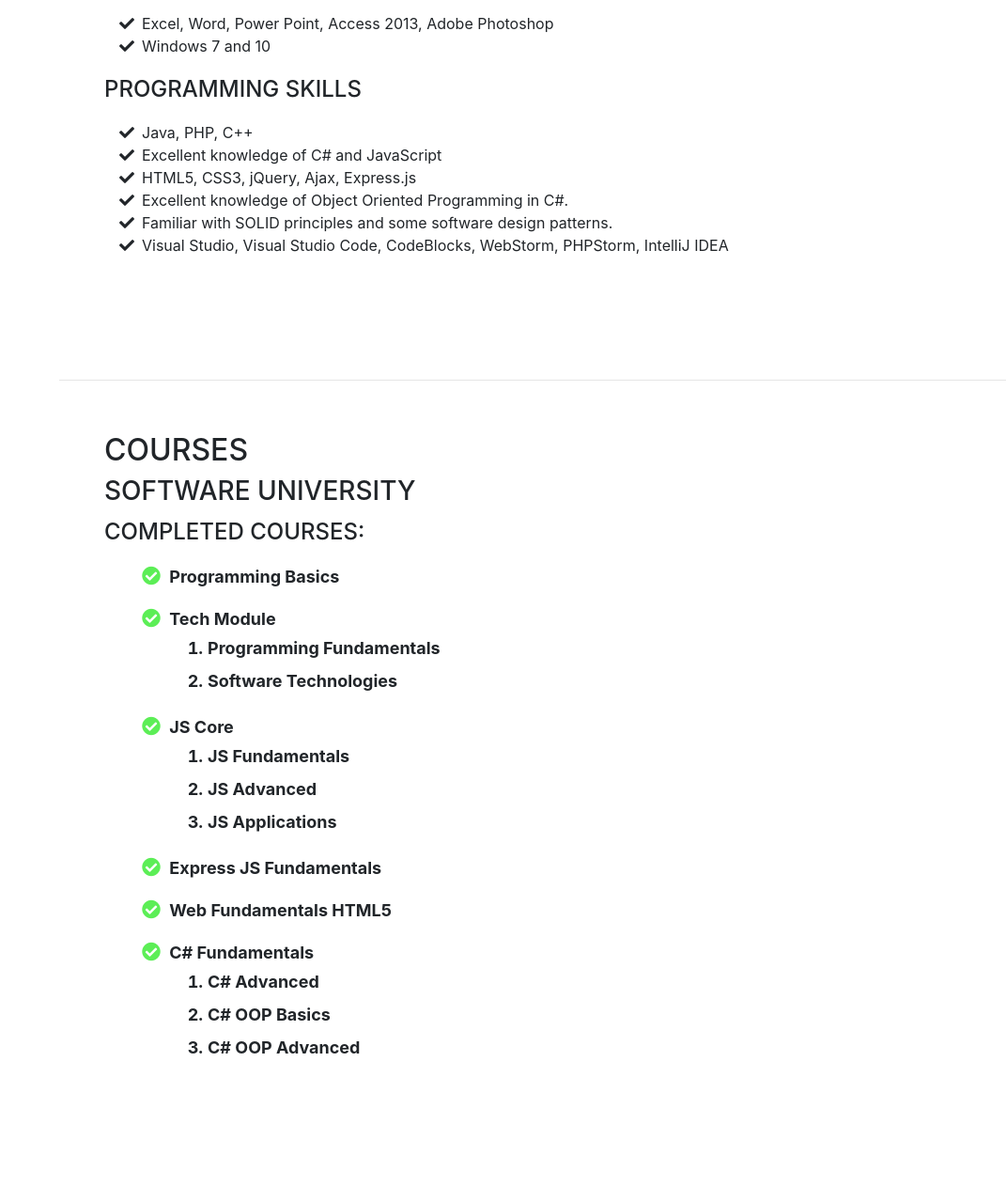
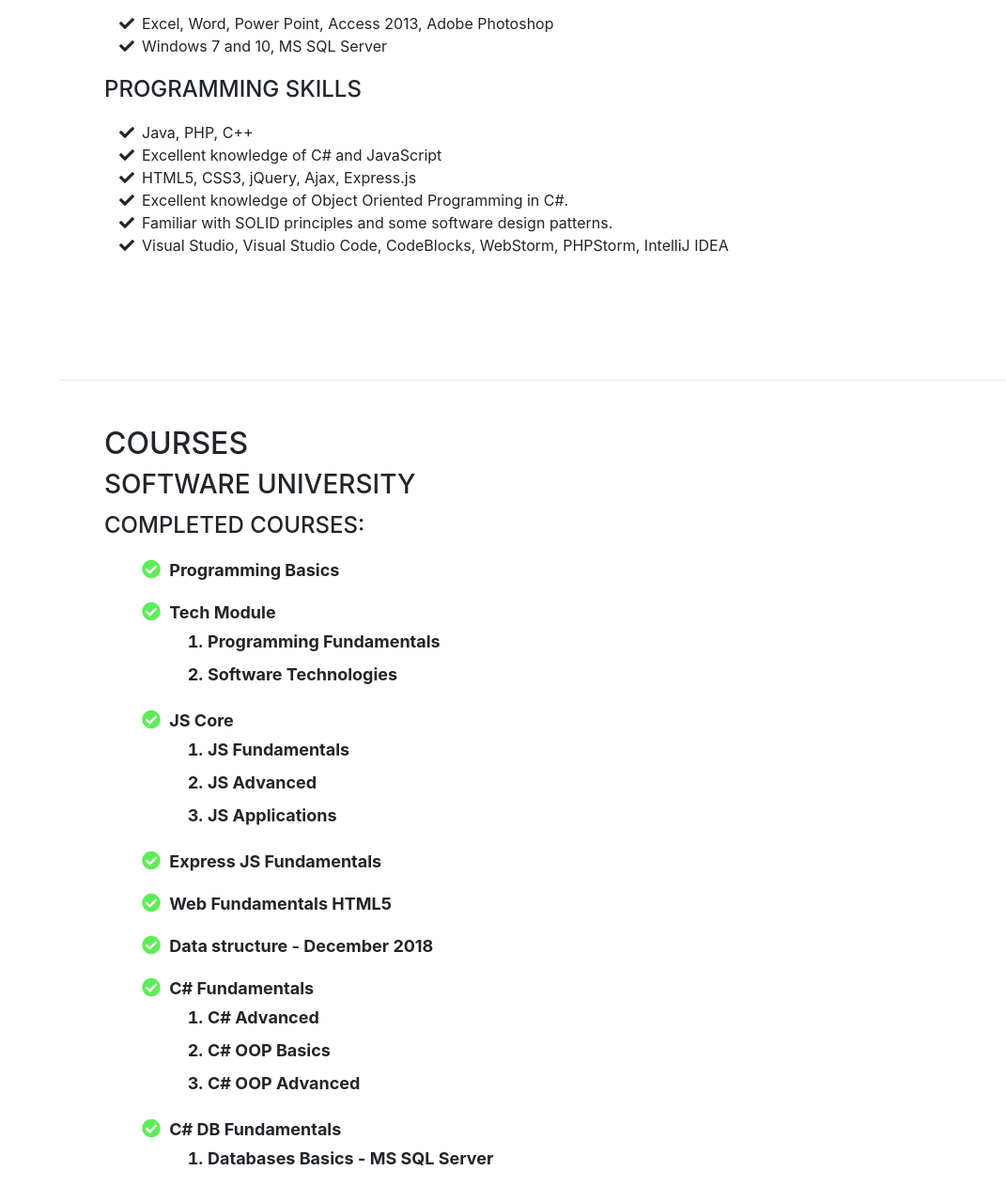
Before and after one commit to NaskoVasilev/CV, a website with bundled scripts: page index.html in a window 1280 px wide. Shown: the part 1999-3278 px from the top of the page at 94% size, without its empty margins (209-1280 px from the left). Before the commit the page ends 3204 px from the top, so only its background shows below. Built offline with nearby package versions, Linux system fonts and the light colour scheme; a web font is replaced by a local one.

Commit message:
Update courses

```diff
--- a/index.html
+++ b/index.html
@@ -194,7 +194,7 @@
                     </li>
                     <li>
                         <i class="fa-li fa fa-check"></i>
-                        Windows 7 and 10
+                        Windows 7 and 10, MS SQL Server
                     </li>
                 </ul>
                 <div class="subheading mb-3">Programming Skills</div>
@@ -284,11 +284,22 @@
                     </li>
                     <li class="mb-2 module">
                         <i class="far fa-check-circle"></i>
+                        Data structure - December 2018
+                    </li>
+                    <li class="mb-2 module">
+                        <i class="far fa-check-circle"></i>
                         C# Fundamentals
                         <ol>
                             <li>C# Advanced</li>
                             <li>C# OOP Basics</li>
                             <li>C# OOP Advanced</li>
+                        </ol>
+                    </li>
+                    <li class="mb-2 module">
+                        <i class="far fa-check-circle"></i>
+                        C# DB Fundamentals
+                        <ol>
+                            <li>Databases Basics - MS SQL Server</li>
                         </ol>
                     </li>
                 </ul>
```
